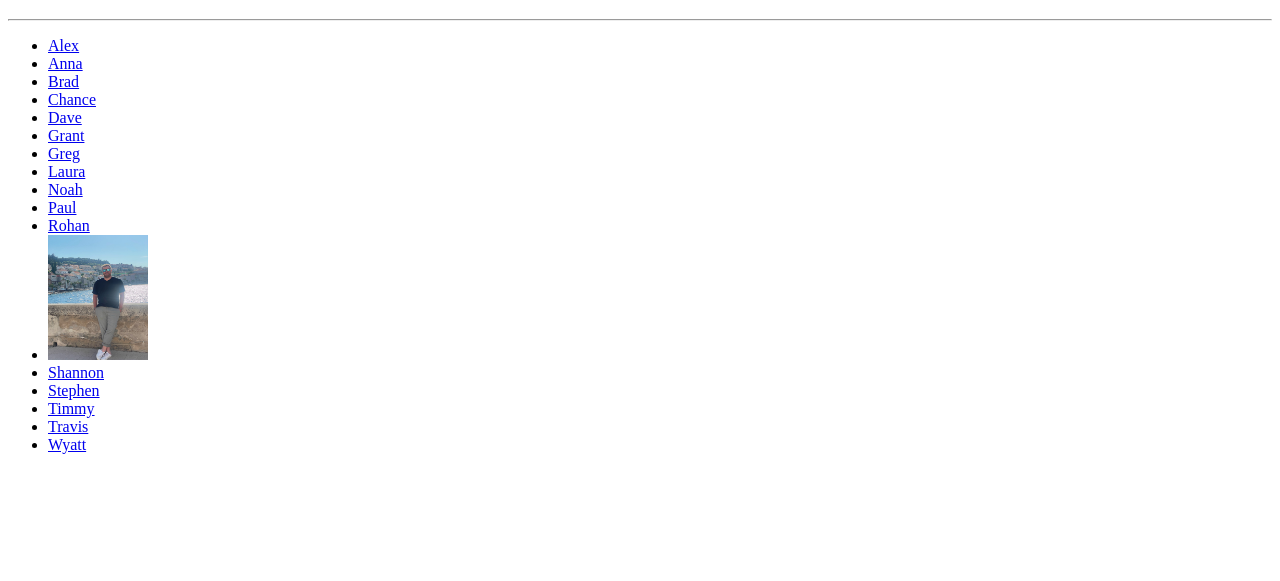
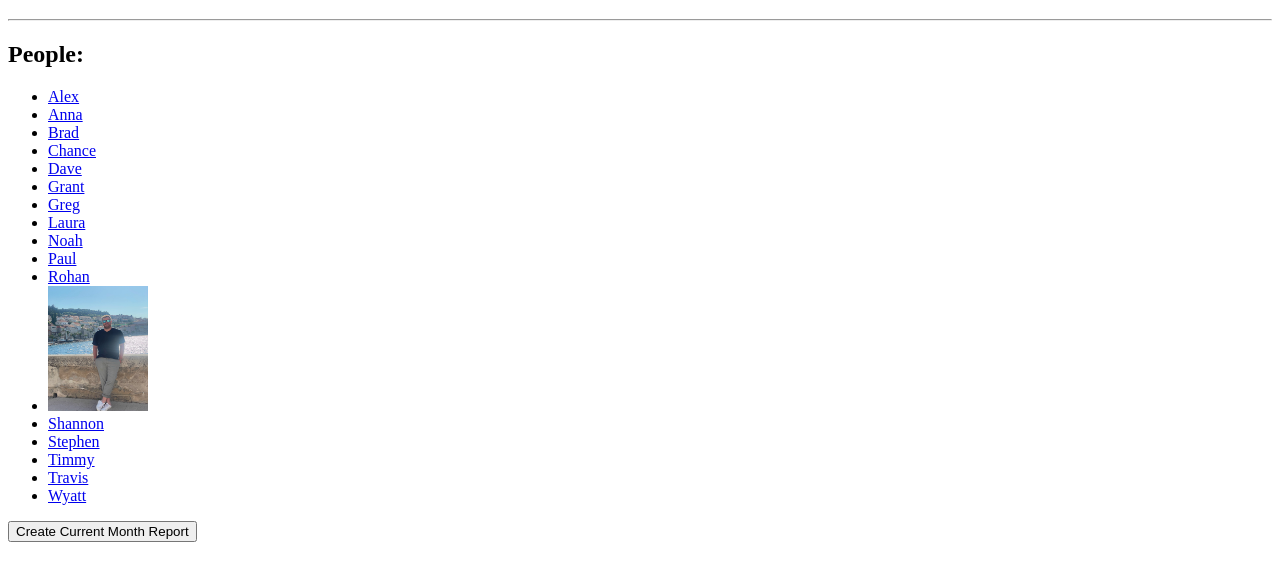
Before and after one commit to Tr0picalpenguin/html-monthlyReport, a plain HTML site: page index.html in a window 1280 px wide. Shown: the part 61-642 px from the top of the page. Drawn offline with Linux system fonts and the light colour scheme.

Commit message:
Update index.html

```diff
--- a/index.html
+++ b/index.html
@@ -8,6 +8,7 @@
     <body>
       <h1>Monthly Reports:</h1>
       <hr>
+      <h2>People:</h2>
         <ul>
             <li><a href="./people/alex.html">Alex<img src="" alt=""></li></a>
             <li><a href="./people/anna.html">Anna<img src="" alt=""></li></a>
@@ -27,5 +28,6 @@
             <li><a href="./people/travis.html">Travis<img src="" alt=""></li></a>
             <li><a href="./people/wyatt.html">Wyatt<img src="" alt=""></li></a>
         </ul>
+        <button>Create Current Month Report</button>
     </body>
 </html>
```
